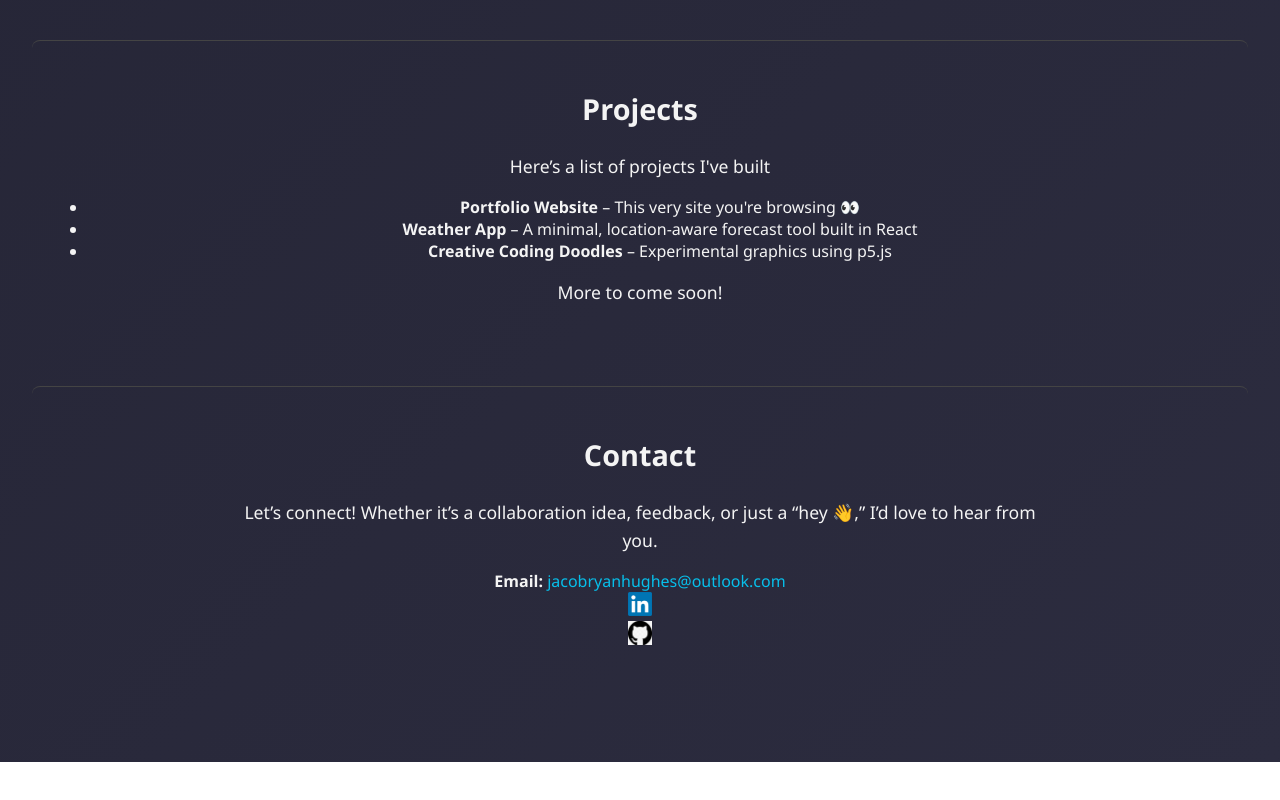
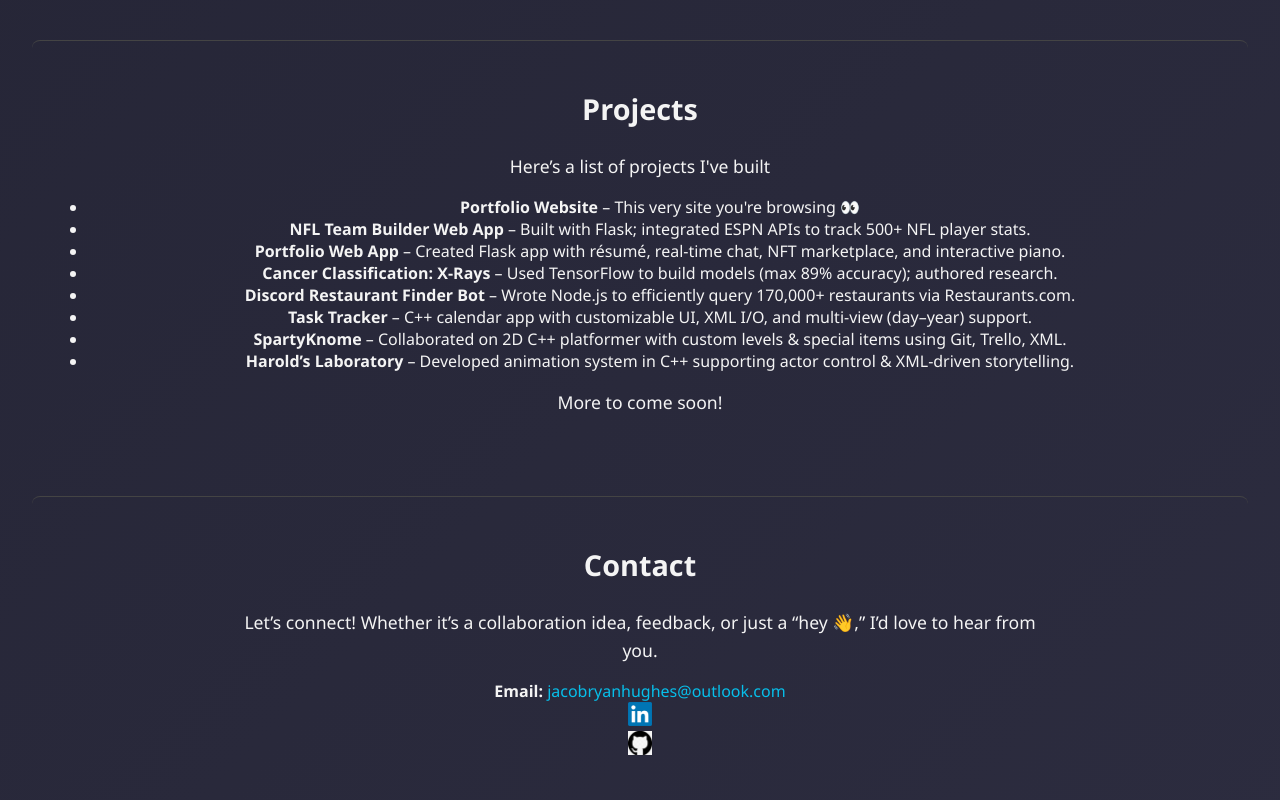
Before and after one commit to jhughesdev/myWebsite, a React (Create React App) app: page / in a window 1280 px wide. Shown: the part 2776-3576 px from the top of the page. Before the commit the page ends 3538 px from the top, so only its background shows below. Built offline with nearby package versions, Linux system fonts and the light colour scheme.

Commit message:
adding projects from resume

```diff
--- a/src/Components/Projects.js
+++ b/src/Components/Projects.js
@@ -5,17 +5,18 @@ function Projects() {
   return (
     <section id="projects">
       <h2>Projects</h2>
-      <p>
-        Here’s a list of projects I've built
-      </p>
-      <ul>
-        <li><strong>Portfolio Website</strong> – This very site you're browsing 👀</li>
-        <li><strong>Weather App</strong> – A minimal, location-aware forecast tool built in React</li>
-        <li><strong>Creative Coding Doodles</strong> – Experimental graphics using p5.js</li>
-      </ul>
-      <p>
-        More to come soon!
-      </p>
+    <p>Here’s a list of projects I've built</p>
+    <ul>
+      <li><strong>Portfolio Website</strong> – This very site you're browsing 👀</li>
+      <li><strong>NFL Team Builder Web App</strong> – Built with Flask; integrated ESPN APIs to track 500+ NFL player stats.</li>
+      <li><strong>Portfolio Web App</strong> – Created Flask app with résumé, real-time chat, NFT marketplace, and interactive piano.</li>
+      <li><strong>Cancer Classification: X-Rays</strong> – Used TensorFlow to build models (max 89% accuracy); authored research.</li>
+      <li><strong>Discord Restaurant Finder Bot</strong> – Wrote Node.js to efficiently query 170,000+ restaurants via Restaurants.com.</li>
+      <li><strong>Task Tracker</strong> – C++ calendar app with customizable UI, XML I/O, and multi-view (day–year) support.</li>
+      <li><strong>SpartyKnome</strong> – Collaborated on 2D C++ platformer with custom levels & special items using Git, Trello, XML.</li>
+      <li><strong>Harold’s Laboratory</strong> – Developed animation system in C++ supporting actor control & XML-driven storytelling.</li>
+    </ul>
+    <p>More to come soon!</p>
     </section>
   );
 }
```
